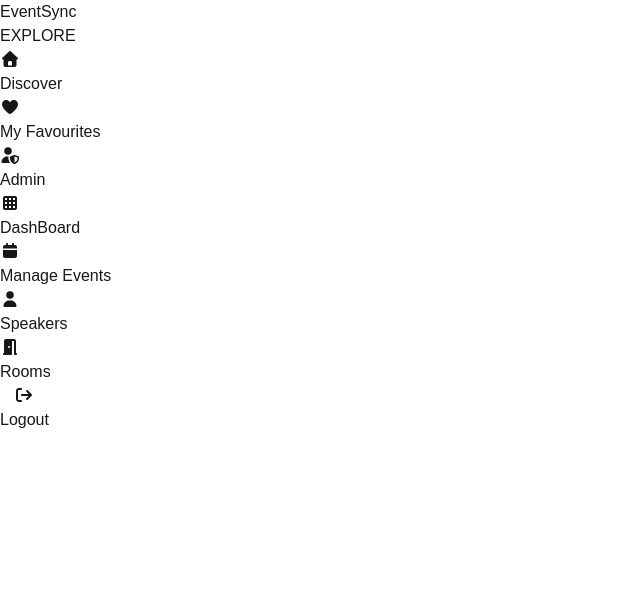
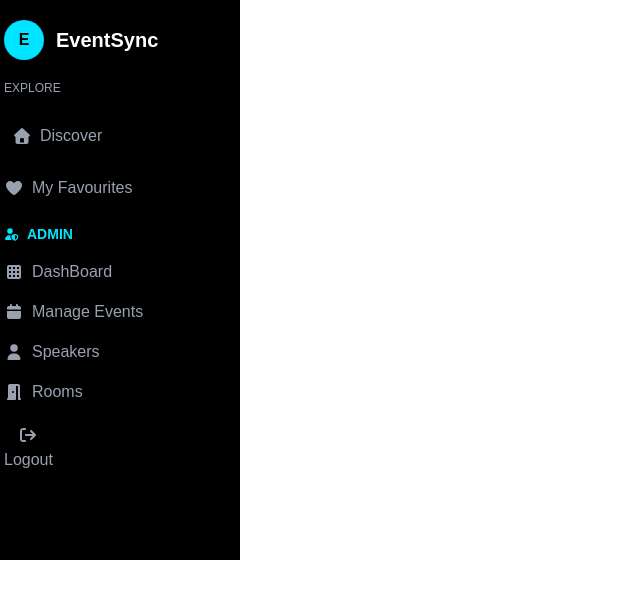
Before and after one commit to Proxima-Devs/EventSync, a Next.js app: page / in a window 1280 px wide. Shown: the top 598 px of the page, without its empty margins (0-640 px from the left). Built offline with nearby package versions, Linux system fonts and the light colour scheme.

Commit message:
style: add style in navbar event

```diff
--- a/app/components/ui/NavBar.tsx
+++ b/app/components/ui/NavBar.tsx
@@ -6,54 +6,58 @@ import { faHouse, faHeart, faCalendar, faTableCells, faUser, faDoorOpen, faArrow
 export default function Navbar(){
 
     return(
-        <div>
-            <div>
-
-                <h2 className="">EventSync</h2>
+        <div className="bg-black text-gray-400 w-60 h-140 pl-1 flex flex-col gap-5">
+            <div className="flex flex-row items-center gap-3  pt-5">
+                <button className=" w-10 h-10 rounded-full  bg-[#00E5FF] font-bold text-black">E</button>
+                <h2 className="text-white font-bold text-xl">EventSync</h2>
             </div>
-            <div>
-                <p>EXPLORE</p>
+            <div className="flex flex-col gap-6">
+            <div className="flex flex-col gap-5">
+               <p className="text-xs">EXPLORE</p>
                 <Link href="/">
-                <span className="">
+                <span className="flex flex-row items-center gap-2 h-10 p-2 rounded-xl hover:text-black hover:bg-[#00E5FF]">
                     <FontAwesomeIcon icon={faHouse}/>
                     <p>Discover</p>
                 </span>
 
                 </Link>
                 <Link href="/favourites">
-                    <span>
+                    <span className="flex flex-row gap-2 items-center hover:text-black hover:bg-[#00E5FF]">
                        <FontAwesomeIcon icon={faHeart}/>
                        <p>My Favourites</p>
                     </span>
                 </Link>
+                </div>
+                <div className="flex flex-col gap-4 ">
+                    <span className="flex flex-row gap-2 items-center text-[#00E5FF] hover:text-black hover:bg-[#00E5FF]">
+                        <FontAwesomeIcon className="text-xs"icon={faUserShield}/>
+                        <h3 className=" text-sm font-semibold">ADMIN</h3>
+                    </span>
                 <Link href="/dashboard">
-                <span>
-                    <FontAwesomeIcon icon={faUserShield}/>
-                    <h3>Admin</h3>
-                </span>
-                    <span>
+                    <span className="flex flex-row items-center gap-2 hover:text-black hover:bg-[#00E5FF]">
                         <FontAwesomeIcon icon={faTableCells}/>
                         <p>DashBoard</p>
                     </span>
                 </Link>
                 <Link href="/events">
-                    <span>
+                    <span className="flex flex-row items-center gap-2 hover:text-black hover:bg-[#00E5FF]">
                         <FontAwesomeIcon icon={faCalendar}/>
                         <p>Manage Events</p>
                     </span>
                 </Link>
                 <Link href="/speaker">
-                    <span>
+                    <span className="flex flex-row items-center gap-2 hover:text-black hover:bg-[#00E5FF]">
                         <FontAwesomeIcon icon={faUser}/>
                         <p>Speakers</p>
                     </span>
                 </Link>
                 <Link href="/room">
-                    <span>
+                    <span className="flex flex-row items-center gap-2 hover:text-black hover:bg-[#00E5FF]">
                         <FontAwesomeIcon icon={faDoorOpen}/>
                         <p>Rooms</p>
                     </span>
                 </Link>
+                </div>
             </div>
             <div>
                 <button>
```
